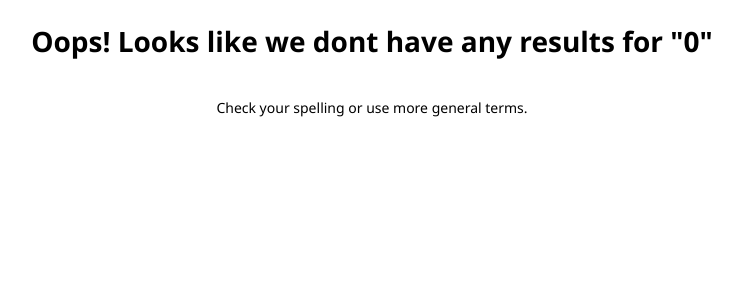
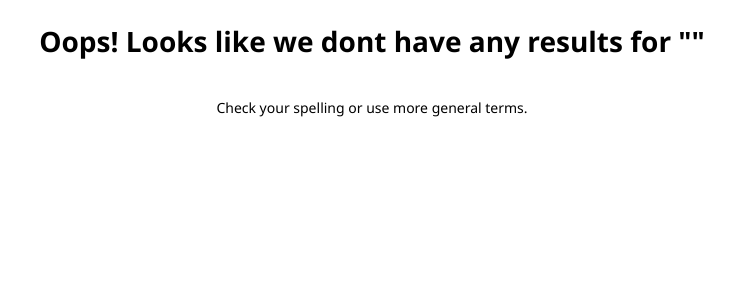
Before and after one commit to 0310941CH/Project1, a PHP site: page /search.php in a window 1280 px wide. Shown: the part 52-350 px from the top of the page, without its empty margins (268-1010 px from the left). Run offline with PHP 8.4, Linux system fonts and the light colour scheme; data that the repository does not hold is empty.

Commit message:
Aanpassing aan search.php

```diff
--- a/search.php
+++ b/search.php
@@ -18,7 +18,7 @@ include_once("config/connection.php");
 </head>
 
 <body>
-<?php include "navbar.php"?>
+    <?php include "navbar.php" ?>
     <?php
     if (isset($_GET["searchinput"])) {
         // Variables nodig voor werking
@@ -120,7 +120,6 @@ include_once("config/connection.php");
 
 
     if (empty($data)) {
-        $search = 0;
         echo '<div class="noitems">';
         echo '<h1> Oops! Looks like we dont have any results for "' . $search . '"</h1><br>';
         echo 'Check your spelling or use more general terms.</div>';
```
